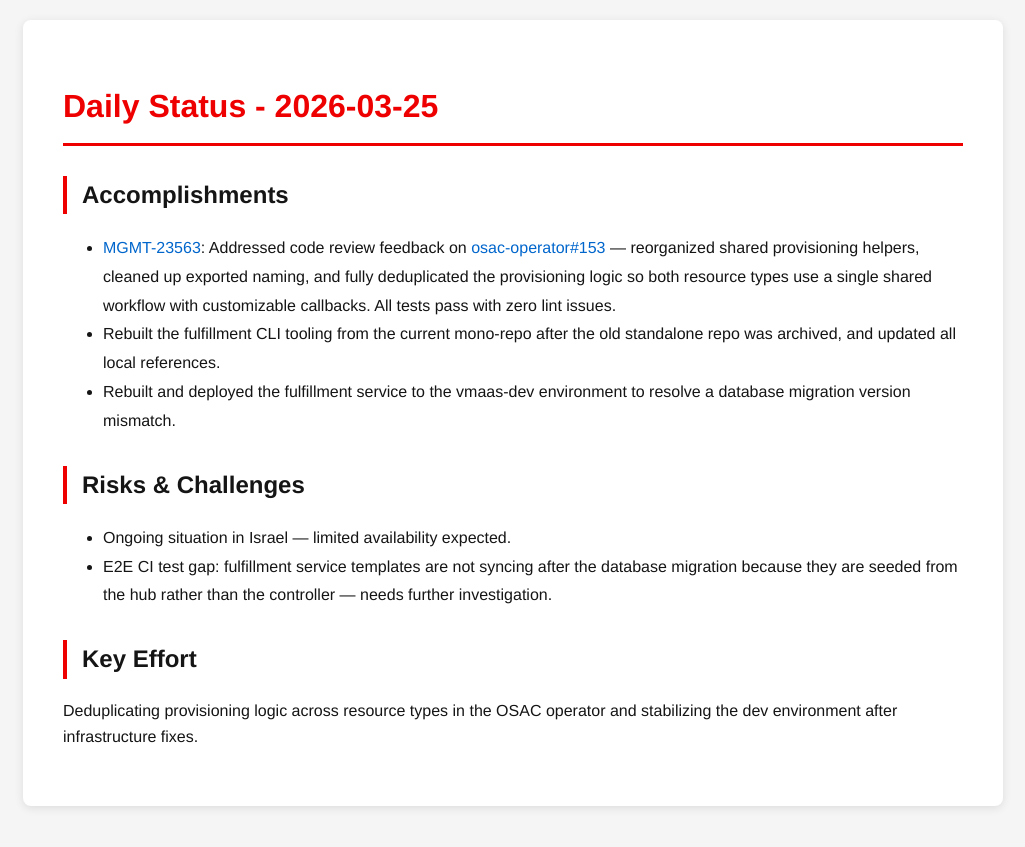
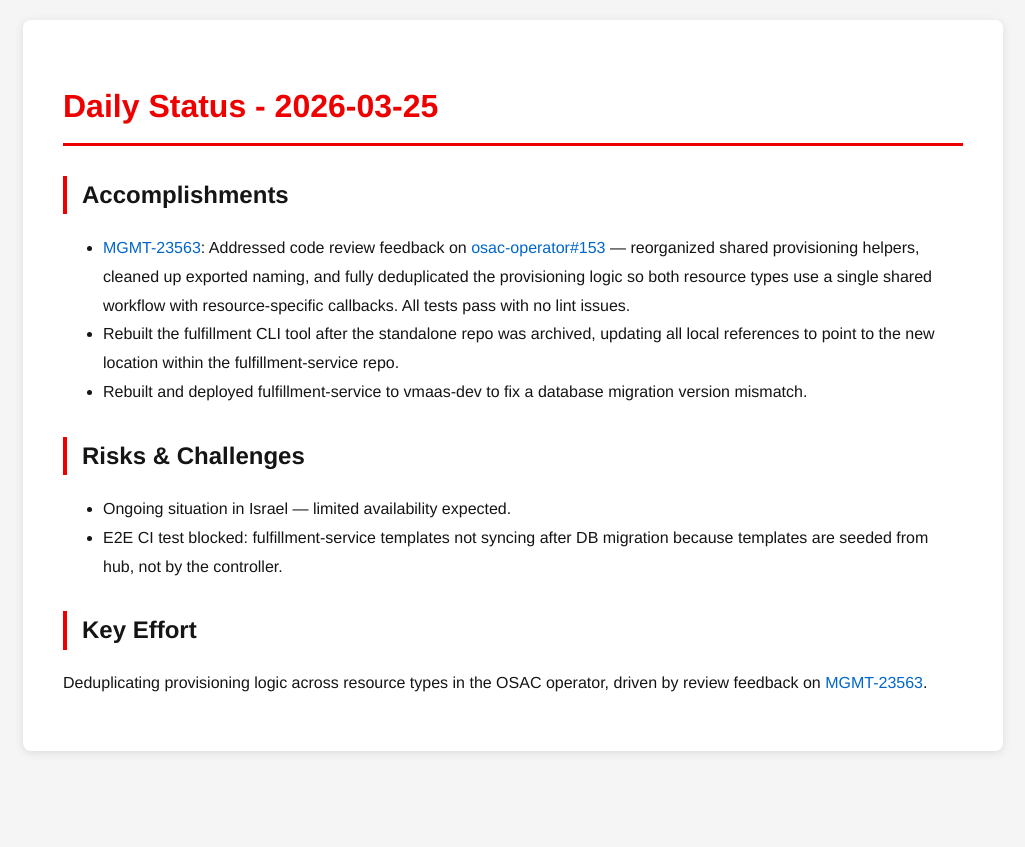
Before and after one commit to tzvatot/daily-status, a Jekyll site: the page built from 2026-03-25.md, in a window 1280 px wide. Shown: the top 847 px of the page, without its empty margins (127-1152 px from the left). Built offline with Jekyll 4.4.1, drawn with Linux system fonts in a browser that asks for light colours.

Commit message:
Daily status update - 2026-03-25

```diff
--- a/2026-03-25.md
+++ b/2026-03-25.md
@@ -7,13 +7,13 @@ date: 2026-03-25
 # Daily Status - 2026-03-25
 
 ## Accomplishments
-- [MGMT-23563](https://issues.redhat.com/browse/MGMT-23563): Addressed code review feedback on [osac-operator#153](https://github.com/osac-project/osac-operator/pull/153) — reorganized shared provisioning helpers, cleaned up exported naming, and fully deduplicated the provisioning logic so both resource types use a single shared workflow with customizable callbacks. All tests pass with zero lint issues.
-- Rebuilt the fulfillment CLI tooling from the current mono-repo after the old standalone repo was archived, and updated all local references.
-- Rebuilt and deployed the fulfillment service to the vmaas-dev environment to resolve a database migration version mismatch.
+- [MGMT-23563](https://issues.redhat.com/browse/MGMT-23563): Addressed code review feedback on [osac-operator#153](https://github.com/osac-project/osac-operator/pull/153) — reorganized shared provisioning helpers, cleaned up exported naming, and fully deduplicated the provisioning logic so both resource types use a single shared workflow with resource-specific callbacks. All tests pass with no lint issues.
+- Rebuilt the fulfillment CLI tool after the standalone repo was archived, updating all local references to point to the new location within the fulfillment-service repo.
+- Rebuilt and deployed fulfillment-service to vmaas-dev to fix a database migration version mismatch.
 
 ## Risks & Challenges
 - Ongoing situation in Israel — limited availability expected.
-- E2E CI test gap: fulfillment service templates are not syncing after the database migration because they are seeded from the hub rather than the controller — needs further investigation.
+- E2E CI test blocked: fulfillment-service templates not syncing after DB migration because templates are seeded from hub, not by the controller.
 
 ## Key Effort
-Deduplicating provisioning logic across resource types in the OSAC operator and stabilizing the dev environment after infrastructure fixes.
+Deduplicating provisioning logic across resource types in the OSAC operator, driven by review feedback on [MGMT-23563](https://issues.redhat.com/browse/MGMT-23563).
```
